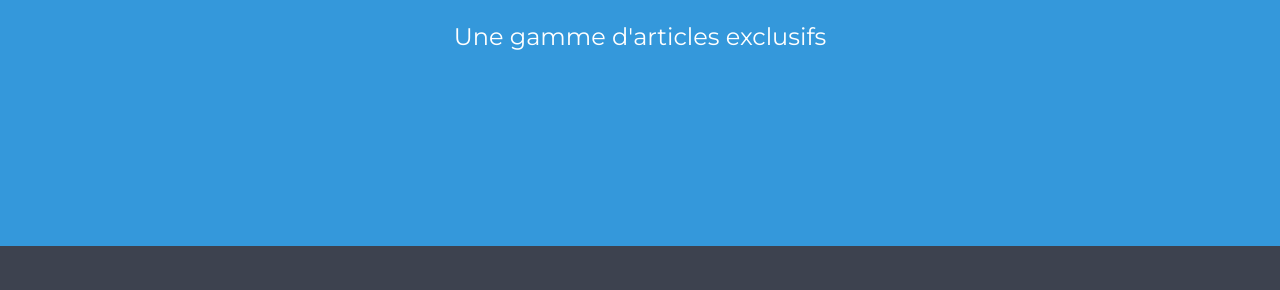
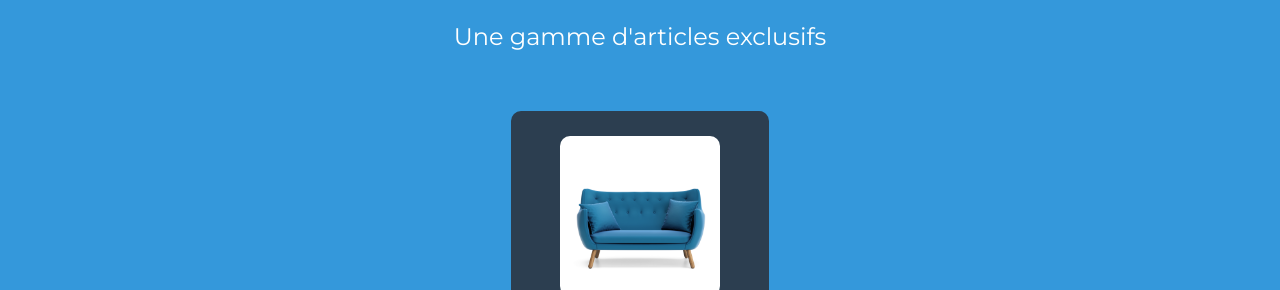
Before and after one commit to Othneillus/p5-kanap, a plain HTML site: page index.html in a window 1280 px wide. Shown: the part 926-1216 px from the top of the page. Drawn offline with Linux system fonts and the light colour scheme; a script that the page names is missing.

Commit message:
article template added

```diff
--- a/index.html
+++ b/index.html
@@ -49,13 +49,13 @@
           <h2>Une gamme d'articles exclusifs</h2>
         </div>
         <section class="items" id="items">
-<!--           <a href="./product.html?id=42">
+          <a href="product.html?id=107fb5b75607497b96722bda5b504926">
             <article>
-              <img src=".../product01.jpg" alt="Lorem ipsum dolor sit amet, Kanap name1">
+              <img src="images/kanap01.jpeg" alt="Lorem ipsum dolor sit amet, Kanap name1">
               <h3 class="productName">Kanap name1</h3>
               <p class="productDescription">Dis enim malesuada risus sapien gravida nulla nisl arcu. Dis enim malesuada risus sapien gravida nulla nisl arcu.</p>
             </article>
-          </a> -->
+          </a>
         </section>
       </div>
     </main>
```
Also changed, not shown: images/kanap01.jpeg (added).
